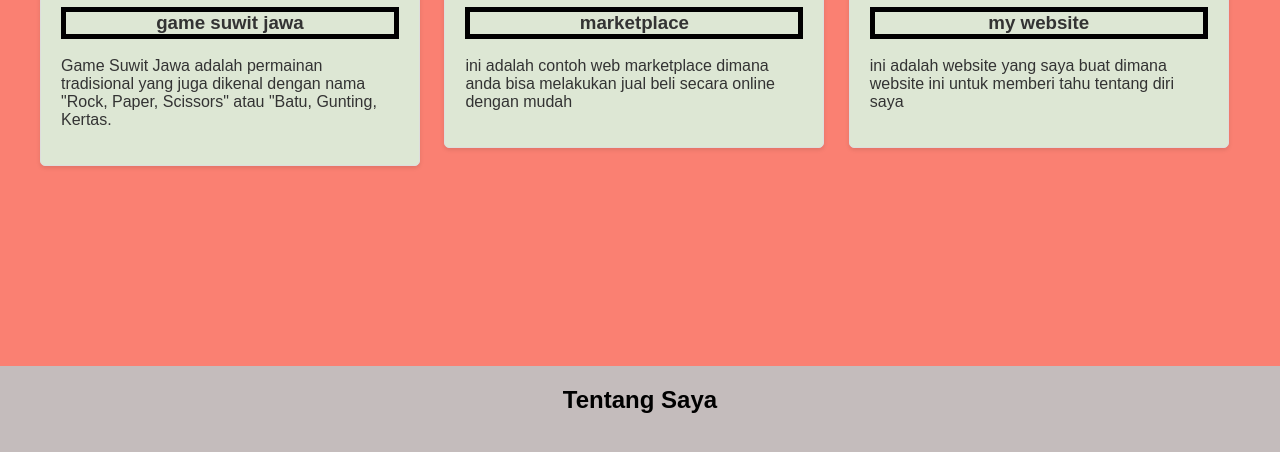
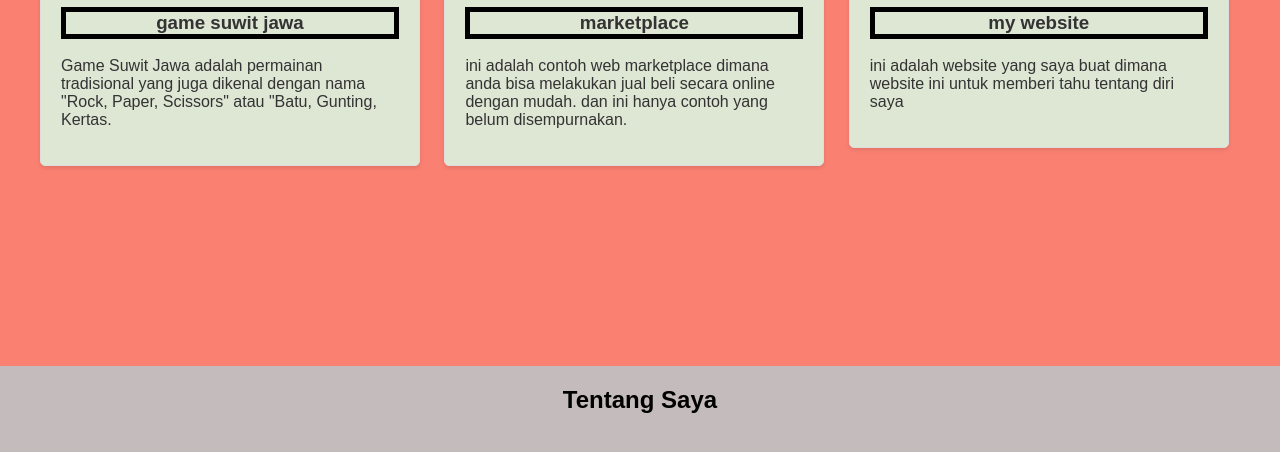
Before and after one commit to msopansopian/portofolio, a plain HTML site: page index.html in a window 1280 px wide. Shown: the part 1067-1519 px from the top of the page. Drawn offline with Linux system fonts and the light colour scheme.

Commit message:
edit project2 tag p

```diff
--- a/index.html
+++ b/index.html
@@ -44,7 +44,7 @@
             <a href="project/project2/index.html">
                 <img src="project/project2/img/img keranjang.jpeg" alt="Proyek 2" >
                 <h3>marketplace</h3>
-                <p>ini adalah contoh web marketplace dimana anda bisa melakukan jual beli secara online dengan mudah</p>
+                <p>ini adalah contoh web marketplace dimana anda bisa melakukan jual beli secara online dengan mudah. dan ini hanya contoh yang belum disempurnakan.</p>
             </a>
         </div>
 
```
